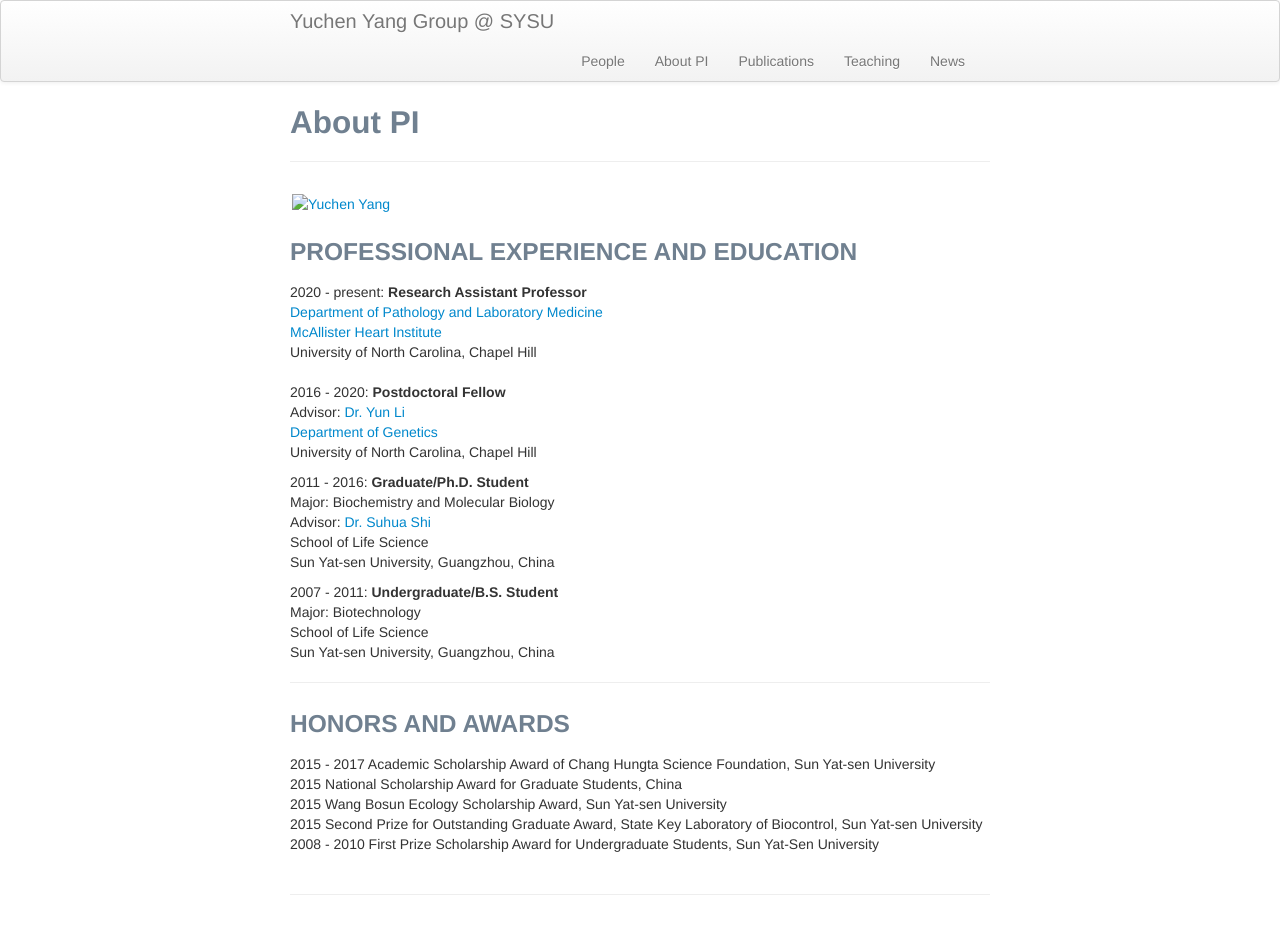
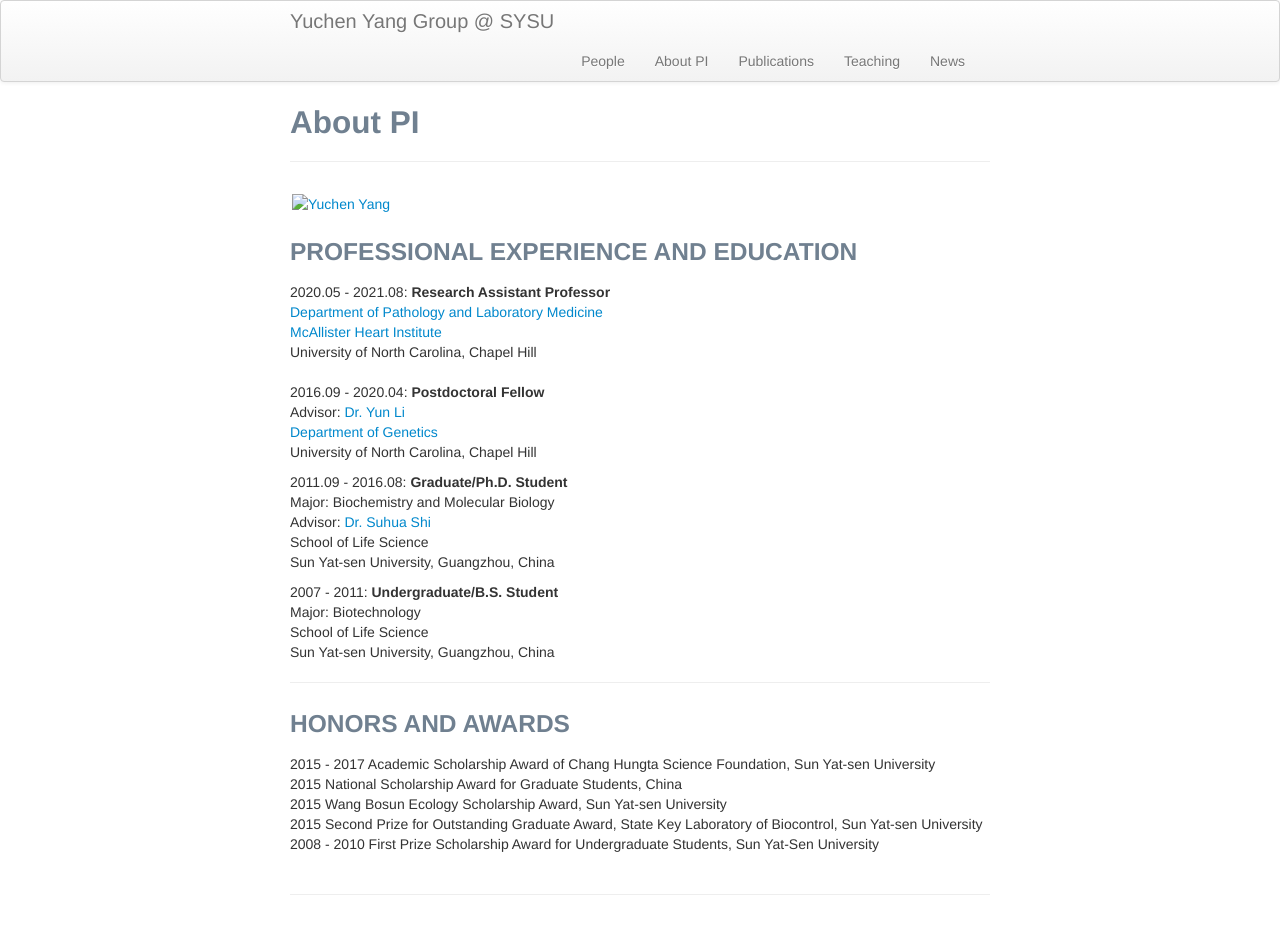
Before and after one commit to yuchenyanggroup/yuchenyanggroup.github.io, a Jekyll site: the page built from pages/AboutPI.md, in a window 1280 px wide. Built offline with Jekyll 4.4.1, drawn with Linux system fonts in a browser that asks for light colours.

Commit message:
Update AboutPI.md

```diff
--- a/pages/AboutPI.md
+++ b/pages/AboutPI.md
@@ -17,19 +17,19 @@ title: About PI
 
 <div class="container">
     <div class="row-fluid">
-            2020 - present:  <b>Research Assistant Professor</b><br/>
+            2020.05 - 2021.08:  <b>Research Assistant Professor</b><br/>
             <a href="https://www.med.unc.edu/pathology/">Department of Pathology and Laboratory Medicine</a><br/>
             <a href="https://www.med.unc.edu/mhi/">McAllister Heart Institute</a><br/>
             University of North Carolina, Chapel Hill <br/><br/>
     </div>
 </div>
 
-2016 - 2020:  <b>Postdoctoral Fellow</b><br/>
+2016.09 - 2020.04:  <b>Postdoctoral Fellow</b><br/>
     Advisor: [Dr. Yun Li](https://www.med.unc.edu/genetics/directory/yun-li-phd/)<br/>
     <a href="https://www.med.unc.edu/genetics/">Department of Genetics</a><br/>
     University of North Carolina, Chapel Hill<br/>
 
-2011 - 2016:  <b>Graduate/Ph.D. Student</b><br/>
+2011.09 - 2016.08:  <b>Graduate/Ph.D. Student</b><br/>
     Major: Biochemistry and Molecular Biology<br/>
     Advisor: [Dr. Suhua Shi](http://evolution.sysu.edu.cn/Our_team.html)<br/>
     School of Life Science<br/>
```
